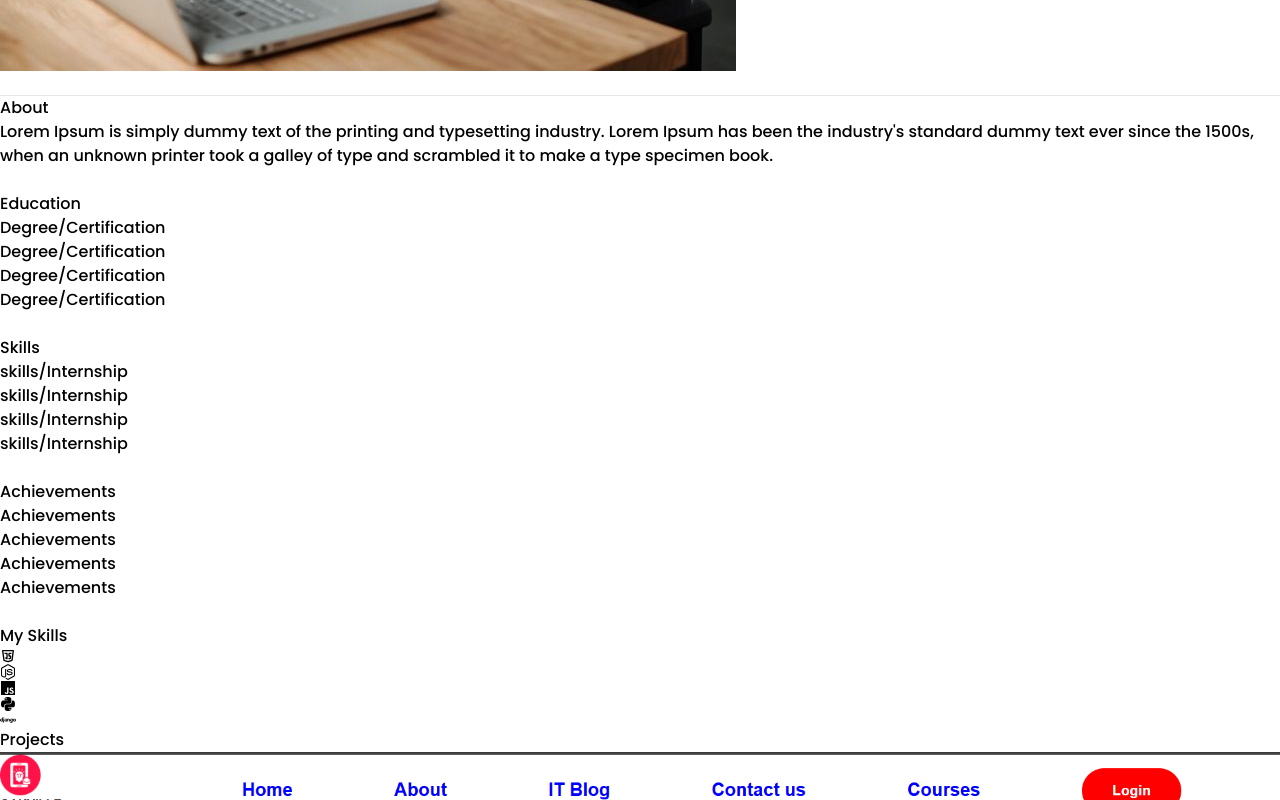
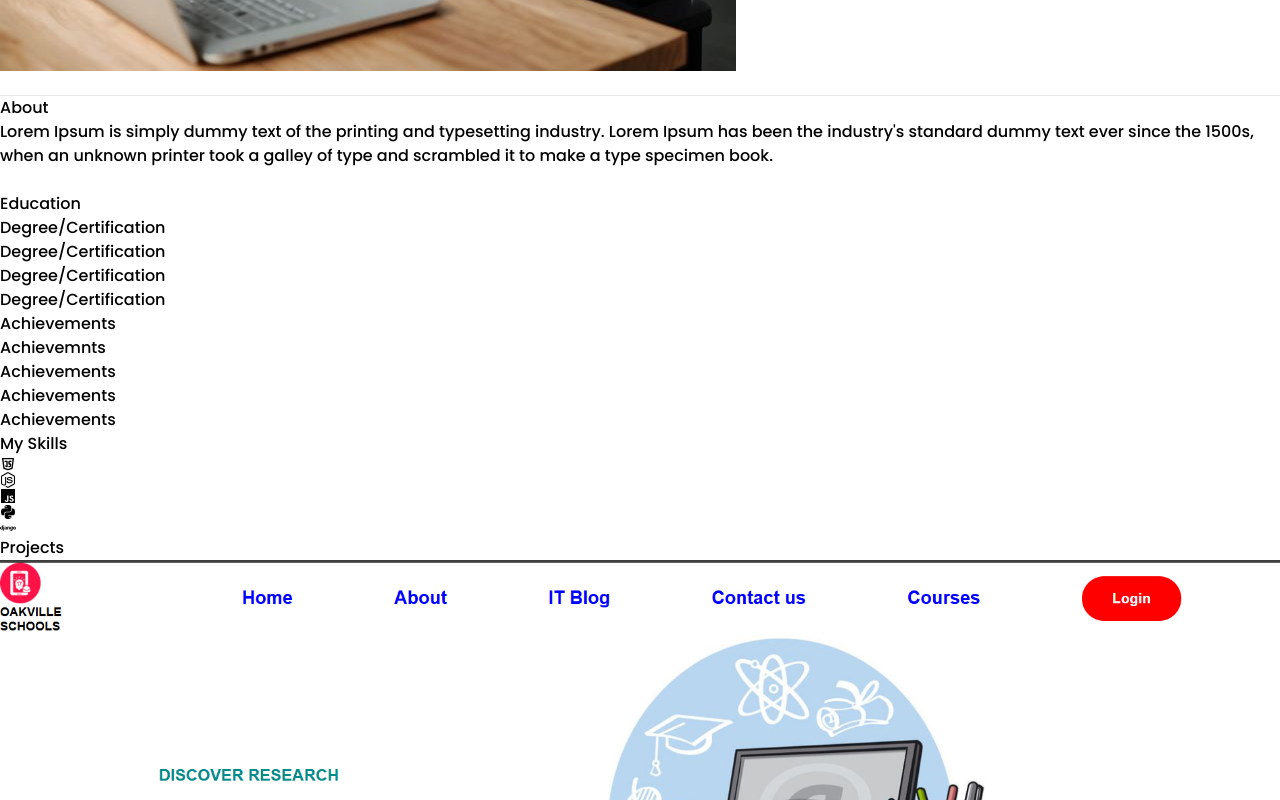
Before and after one commit to MiriamRehema/Miriam-2-Portfolio, a React (Vite) app: page / in a window 1280 px wide. Shown: the part 1493-2293 px from the top of the page. Built offline with nearby package versions, Linux system fonts and the light colour scheme.

Commit message:
positioning the lists

```diff
--- a/src/components/About.jsx
+++ b/src/components/About.jsx
@@ -17,7 +17,33 @@ function About() {
 
      </p>
      <br/>
-     <h1 class= '  font-semibold text-xl'>
+     <div className='grid grid-cols-1 md:grid-cols-1 lg:grid-cols-2 gap-8 my-5 '>
+
+         <ul className='list-none'>
+      <h1 class= 'font-semibold text-xl'>Education</h1>
+        <li>Degree/Certification</li>
+        <li>Degree/Certification</li>
+        <li>Degree/Certification</li>
+        <li>Degree/Certification</li>
+      </ul>
+
+
+      <div className='md:w-1 md:ml-48 md:mt-10 mt-6 order-1'>
+      <ul className='list-non'>
+          <h1 className='font-semibold text-xl'>Achievements </h1>
+          <li>Achievemnts</li>
+          <li>Achievements</li>
+          <li>Achievements</li>
+          <li>Achievements</li>
+        </ul>
+
+      </div>
+
+
+
+
+     </div>
+     {/* <h1 class= '  font-semibold text-xl'>
       Education
      </h1>
      <span>
@@ -52,7 +78,7 @@ function About() {
           <li>Achievements</li>
         </ul>
       </span>
-      <br/>
+      <br/> */}
 
      </div>
 
```
